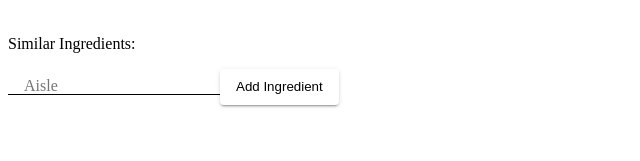
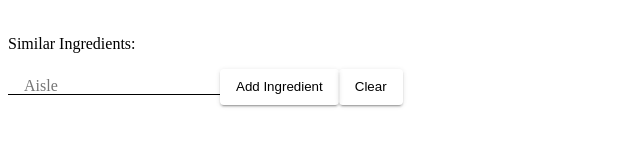
Before and after one commit to warren-stowe/shopping-companion-angular, an Angular app: page /ingredients in a window 1280 px wide. Shown: the part 135-296 px from the top of the page, without its empty margins (0-640 px from the left). Built offline with nearby package versions, Linux system fonts and the light colour scheme.

Commit message:
added clear button to Ingredient component

```diff
--- a/src/app/add-ingredient/add-ingredient.component.html
+++ b/src/app/add-ingredient/add-ingredient.component.html
@@ -14,4 +14,5 @@
     </mat-form-field>
 
     <button mat-raised-button (click)="onSubmit()">Add Ingredient</button>
+    <button mat-raised-button (click)="clear()">Clear</button>
 </form>
--- a/src/app/add-ingredient/add-ingredient.component.ts
+++ b/src/app/add-ingredient/add-ingredient.component.ts
@@ -2,12 +2,8 @@
 import { Component, OnInit } from '@angular/core';
 import { FormGroup, FormControl, Validators } from '@angular/forms';
 import { FormBuilder } from '@angular/forms';
-import { distinctUntilChanged } from 'rxjs';
-import { debounceTime } from 'rxjs';
-import { switchMap } from 'rxjs';
 import { IngredientService } from '../ingredient.service';
 import { Observable } from 'rxjs';
-import { map } from 'rxjs';
 import { Ingredient } from '../models/ingredient.model';
 
 @Component({
@@ -46,6 +42,11 @@
       });
   }
 
+  clear() {
+    this.ingredientForm.setValue({ ingredientName: '', aisle: '' });
+    this.similarIngredientNames = [];
+  }
+
   getIngredientsByName(ingredientName: string) {
 
     if (ingredientName.length >= 3) {
```
